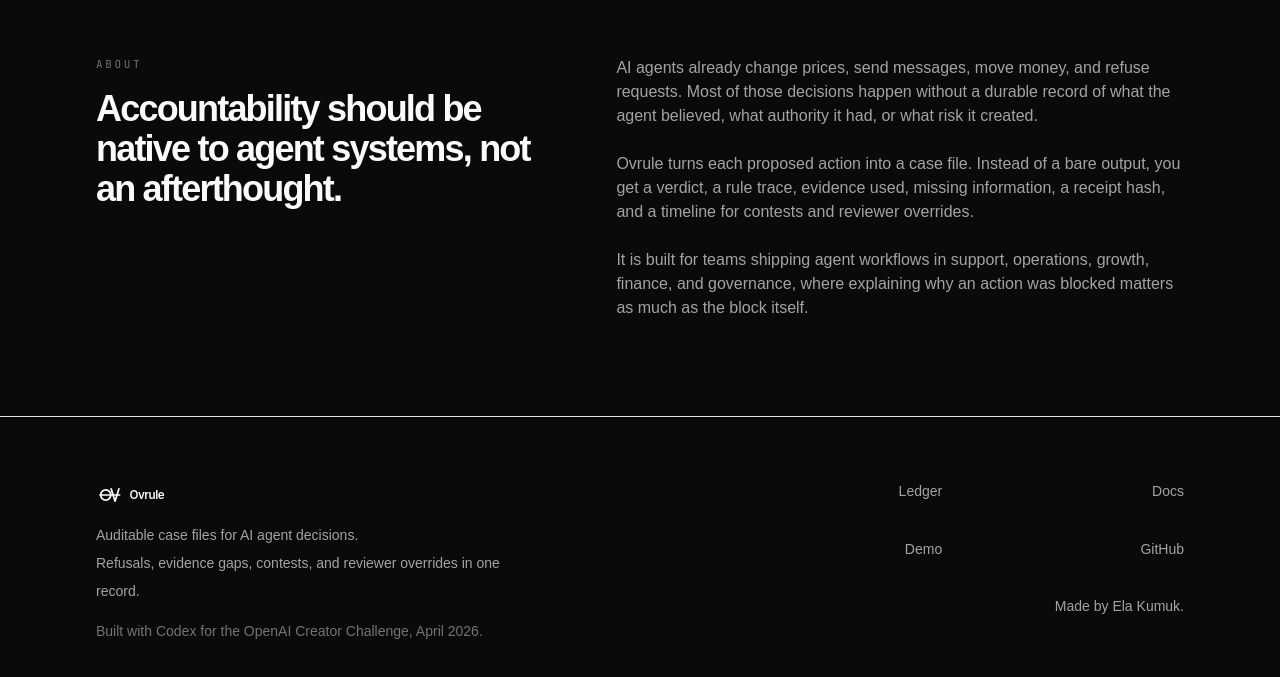
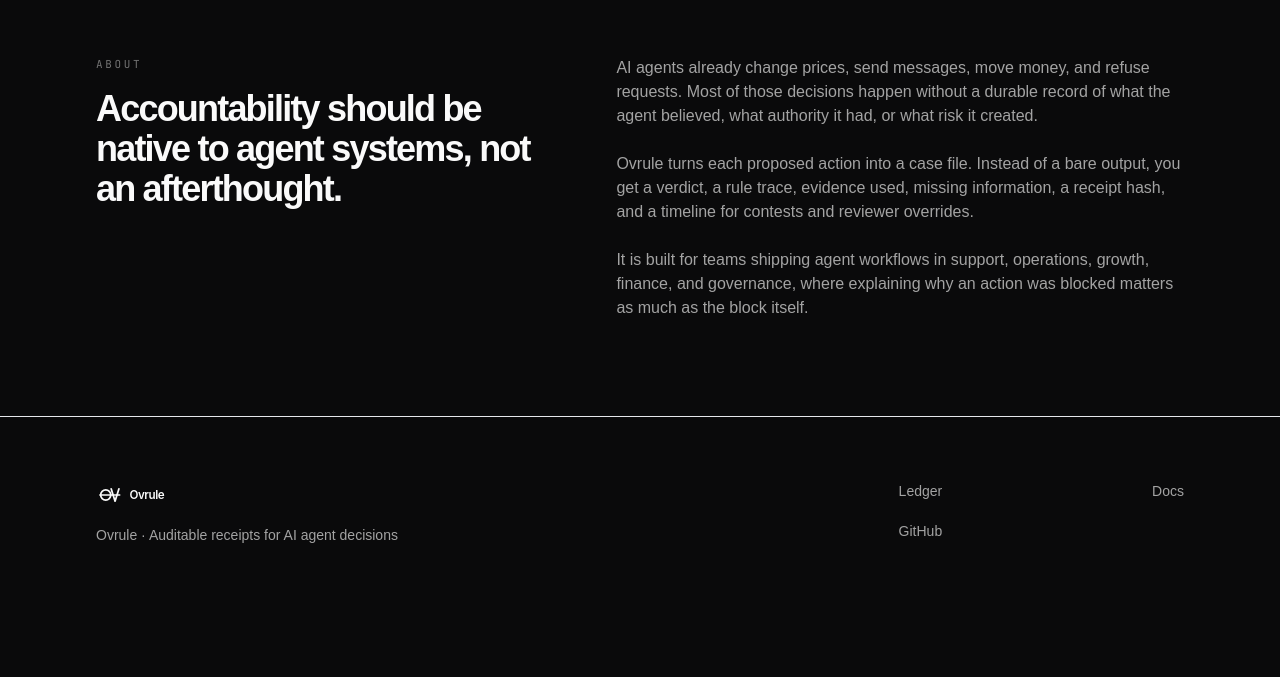
Before and after one commit to elakumuk/decision-receipt-lab, a Next.js app: page / in a window 1280 px wide. Shown: the part 3777-4454 px from the top of the page. After the commit the page ends 4390 px from the top, so only its background shows below. Built offline with nearby package versions, Linux system fonts and the light colour scheme; a web font is replaced by a local one.

Commit message:
refactor: remove Challenge context from product surfaces

```diff
--- a/app/opengraph-image.tsx
+++ b/app/opengraph-image.tsx
@@ -41,7 +41,7 @@ export default function Image() {
               fontSize: 18,
             }}
           >
-            Built with OpenAI Codex
+            Auditable AI governance
           </div>
         </div>
 
--- a/app/page.tsx
+++ b/app/page.tsx
@@ -62,12 +62,7 @@ export default function Home({ searchParams }: HomeProps) {
           <div>
             <OvruleWordmark className="h-7 w-auto text-neutral-50" />
             <p className="mt-3 max-w-md text-sm leading-7 text-neutral-400">
-              Auditable case files for AI agent decisions.
-              <br />
-              Refusals, evidence gaps, contests, and reviewer overrides in one record.
-            </p>
-            <p className="mt-4 text-sm text-neutral-500">
-              Built with Codex for the OpenAI Creator Challenge, April 2026.
+              Ovrule · Auditable receipts for AI agent decisions
             </p>
           </div>
 
@@ -78,9 +73,6 @@ export default function Home({ searchParams }: HomeProps) {
             <Link href="/docs" className="transition hover:text-neutral-100">
               Docs
             </Link>
-            <Link href="/demo?state=refused" className="transition hover:text-neutral-100">
-              Demo
-            </Link>
             <a
               href="https://github.com/elakumuk/decision-receipt-lab"
               target="_blank"
@@ -89,7 +81,6 @@ export default function Home({ searchParams }: HomeProps) {
             >
               GitHub
             </a>
-            <span className="sm:col-span-2 sm:justify-self-end">Made by Ela Kumuk.</span>
           </div>
         </div>
       </footer>
```
Also changed, not shown: 1 other file (tests, documents, lock files or other folders).
